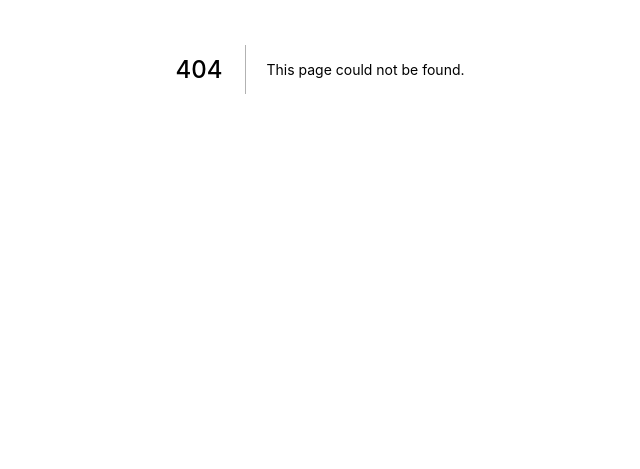
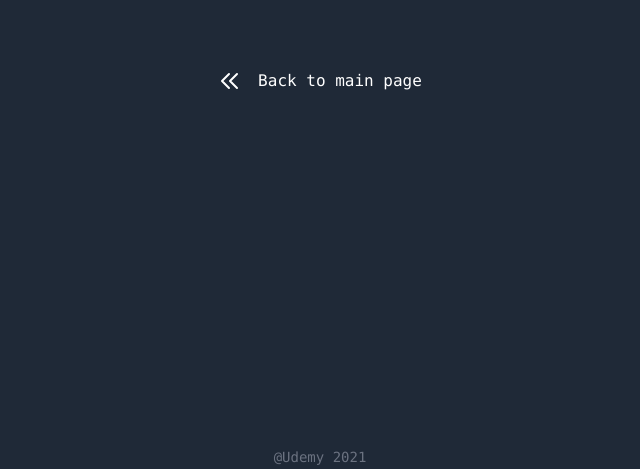
Before and after one commit to shu-illy/nextjs_blog_todos, a Next.js app: page /blog-page in a window 1280 px wide. Before the commit this address had no page. Shown: the part 331-800 px from the top of the page, without its empty margins (320-960 px from the left). Built offline with nearby package versions, Linux system fonts and the light colour scheme.

Commit message:
lesson33

```diff
--- /dev/null
+++ b/pages/blog-page.js
@@ -0,0 +1,28 @@
+import Layout from "../components/Layout";
+import Link from "next/link";
+
+export default function BlogPage() {
+  return (
+    <Layout title="Blog page">
+      <Link href="/main-page" passHref>
+        <div className="flex cursor-pointer mt-12">
+          <svg
+            xmlns="http://www.w3.org/2000/svg"
+            className="h-6 w-6 mr-4"
+            fill="none"
+            viewBox="0 0 24 24"
+            stroke="currentColor"
+          >
+            <path
+              strokeLinecap="round"
+              strokeLinejoin="round"
+              strokeWidth={2}
+              d="M11 19l-7-7 7-7m8 14l-7-7 7-7"
+            />
+          </svg>
+          <span>Back to main page</span>
+        </div>
+      </Link>
+    </Layout>
+  );
+}
--- a/pages/main-page.js
+++ b/pages/main-page.js
@@ -1,6 +1,7 @@
 import Cookie from "universal-cookie";
 import { useRouter } from "next/router";
 import Layout from "../components/Layout";
+import Link from "next/link";
 
 const cookie = new Cookie();
 
@@ -12,6 +13,18 @@
   };
   return (
     <Layout title="Main page">
+      <div className="mb-10">
+        <Link href="/blog-page" passHref>
+          <a className="bg-indigo-500 mr-8 hover:bg-indigo-600 text-white px-4 py-12 rounded">
+            Visit Blog by SSG + ISR
+          </a>
+        </Link>
+        <Link href="/blog-page" passHref>
+          <a className="bg-gray-500 mr-8 hover:bg-gray-600 text-white px-4 py-12 rounded">
+            Visit Task by SSG + ISR
+          </a>
+        </Link>
+      </div>
       <svg
         onClick={logout}
         xmlns="http://www.w3.org/2000/svg"
--- /dev/null
+++ b/pages/task-page.js
@@ -0,0 +1,28 @@
+import Layout from "../components/Layout";
+import Link from "next/link";
+
+export default function TaskPage() {
+  return (
+    <Layout title="Task page">
+      <Link href="/main-page" passHref>
+        <div className="flex cursor-pointer mt-12">
+          <svg
+            xmlns="http://www.w3.org/2000/svg"
+            className="h-6 w-6 mr-4"
+            fill="none"
+            viewBox="0 0 24 24"
+            stroke="currentColor"
+          >
+            <path
+              strokeLinecap="round"
+              strokeLinejoin="round"
+              strokeWidth={2}
+              d="M11 19l-7-7 7-7m8 14l-7-7 7-7"
+            />
+          </svg>
+          <span>Back to main page</span>
+        </div>
+      </Link>
+    </Layout>
+  );
+}
```
